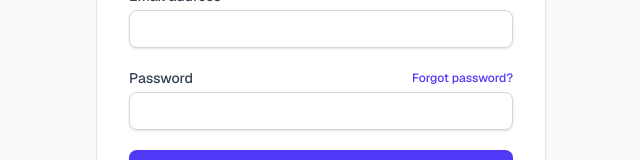
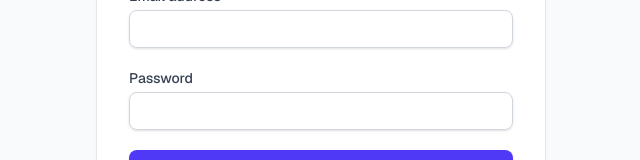
Before and after one commit to Sharmi-13/kiro-university-test, a Next.js app in the folder link2skill/: page /login in a window 1280 px wide. Shown: the part 372-532 px from the top of the page, without its empty margins (319-959 px from the left). Built offline with nearby package versions, Linux system fonts and the light colour scheme.

Commit message:
fix(auth): update login form

```diff
--- a/link2skill/app/login/LoginForm.tsx
+++ b/link2skill/app/login/LoginForm.tsx
@@ -113,12 +113,6 @@ function LoginFormInner() {
           <label htmlFor="password" className="block text-sm font-medium text-gray-700">
             Password
           </label>
-          <Link
-            href="/forgot-password"
-            className="text-xs font-medium text-indigo-600 hover:text-indigo-500"
-          >
-            Forgot password?
-          </Link>
         </div>
         <input
           id="password"
```
